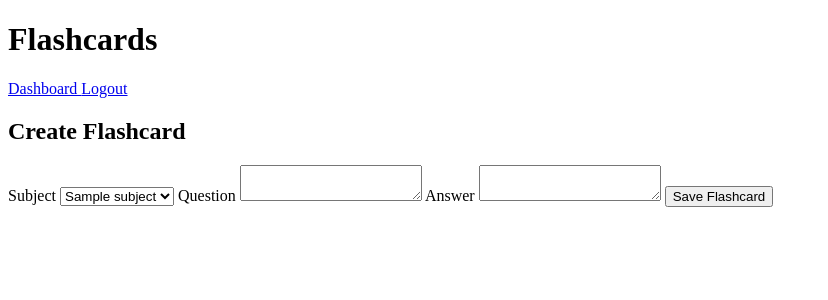
After one commit to Saharsh05/COM6036, a Flask app: page /flashcards/new in a window 1280 px wide. The commit adds this page. Shown: the top 300 px of the page, without its empty margins (0-828 px from the left). Run offline with Flask 3, Linux system fonts and the light colour scheme; a user stored in the database is signed in; tables that the repository leaves empty hold one stand-in row (values such as "Sample post"); some libraries are stand-ins or nearby versions.

Commit message:
feat: Added in basic templates and functionality for flashcards

```diff
--- a/app.py
+++ b/app.py
@@ -241,6 +241,134 @@ def logout():
     return redirect(
         url_for("login")
     )
+@app.route(
+    "/subjects/new",
+    methods=["GET", "POST"]
+)
+@login_required
+def create_subject():
 
+    if request.method == "POST":
+
+        name = request.form.get(
+            "name",
+            ""
+        ).strip()
+
+
+        if not name:
+
+            flash(
+                "Please enter a subject name."
+            )
+
+            return redirect(
+                url_for("create_subject")
+            )
+
+
+        subject = Subject(
+            name=name,
+            user_id=current_user.id
+        )
+
+
+        db.session.add(
+            subject
+        )
+
+        db.session.commit()
+
+
+        return redirect(
+            url_for("dashboard")
+        )
+
+
+    return render_template(
+        "createSubject.html"
+    )
+@app.route(
+    "/flashcards/new",
+    methods=["GET", "POST"]
+)
+@login_required
+def create_flashcard():
+
+    subjects = Subject.query.filter_by(
+        user_id=current_user.id
+    ).all()
+
+
+    if request.method == "POST":
+
+        question = request.form.get(
+            "question",
+            ""
+        ).strip()
+
+        answer = request.form.get(
+            "answer",
+            ""
+        ).strip()
+
+        subject_id = request.form.get(
+            "subject_id",
+            type=int
+        )
+
+
+        subject = Subject.query.filter_by(
+            id=subject_id,
+            user_id=current_user.id
+        ).first()
+
+
+        if not subject:
+
+            flash(
+                "Invalid subject."
+            )
+
+            return redirect(
+                url_for("create_flashcard")
+            )
+
+
+        if not question or not answer:
+
+            flash(
+                "Question and answer are required."
+            )
+
+            return redirect(
+                url_for("create_flashcard")
+            )
+
+
+        card = Flashcard(
+            question=question,
+            answer=answer,
+            subject_id=subject.id,
+            user_id=current_user.id
+        )
+
+
+        db.session.add(
+            card
+        )
+
+        db.session.commit()
+
+
+        return redirect(
+            url_for("dashboard")
+        )
+
+
+    return render_template(
+        "createFlashcard.html",
+        subjects=subjects
+    )
 if __name__ == "__main__":
     app.run(debug=True)
--- /dev/null
+++ b/templates/createFlashcard.html
@@ -0,0 +1,69 @@
+{% extends "base.html" %}
+
+
+{% block content %}
+
+<h2>Create Flashcard</h2>
+
+
+<form method="POST">
+
+    <input
+        type="hidden"
+        name="csrf_token"
+        value="{{ csrf_token() }}"
+    >
+
+
+    <label for="subject_id">
+        Subject
+    </label>
+
+    <select
+        id="subject_id"
+        name="subject_id"
+        required
+    >
+
+        {% for subject in subjects %}
+
+            <option value="{{ subject.id }}">
+
+                {{ subject.name }}
+
+            </option>
+
+        {% endfor %}
+
+    </select>
+
+
+    <label for="question">
+        Question
+    </label>
+
+    <textarea
+        id="question"
+        name="question"
+        required
+    ></textarea>
+
+
+    <label for="answer">
+        Answer
+    </label>
+
+    <textarea
+        id="answer"
+        name="answer"
+        required
+    ></textarea>
+
+
+    <button type="submit">
+        Save Flashcard
+    </button>
+
+</form>
+
+{% endblock %}
```
Also changed, not shown: templates/createSubject.html (added, +35 -0 lines), templates/dashboard.html (+12 -1 lines).
